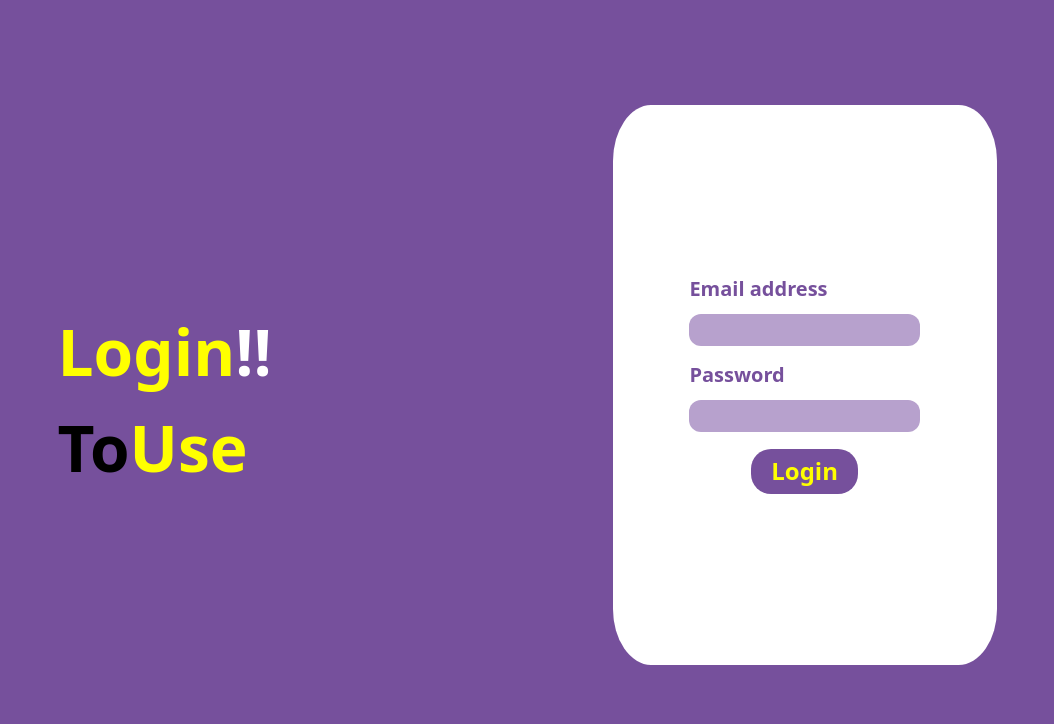
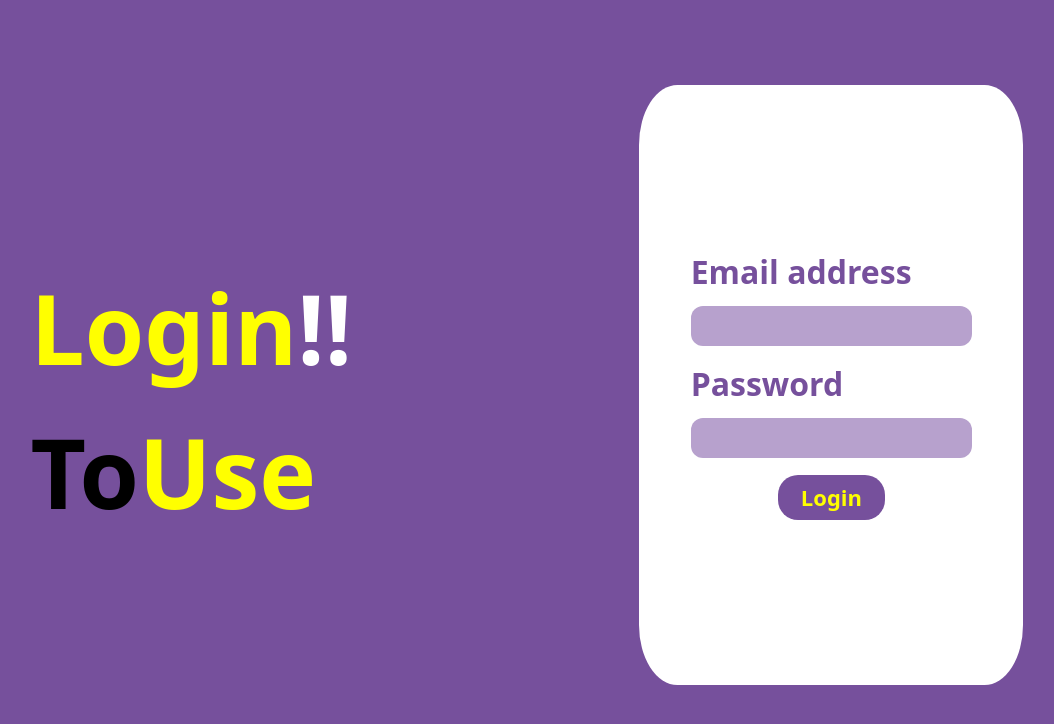
Before and after one commit to Maxzovert/mynotebook, a React (Create React App) app: page /login in a window 1280 px wide. Shown: the top 724 px of the page, without its empty margins (113-1167 px from the left). Built offline with nearby package versions, Linux system fonts and the light colour scheme; a web font is replaced by a local one.

Commit message:
minor edits

```diff
--- a/package.json
+++ b/package.json
@@ -11,7 +11,7 @@
     "react": "^18.3.1",
     "react-dom": "^18.3.1",
     "react-router-dom": "^6.26.1",
-    "react-scripts": "5.0.1",
+    "react-scripts": "^5.0.1",
     "styled-components": "^6.1.13",
     "web-vitals": "^2.1.4"
   },
--- a/public/index.html
+++ b/public/index.html
@@ -21,7 +21,7 @@
 
     <div id="root"></div>
     <script src="https://kit.fontawesome.com/9671d939cd.js" crossorigin="anonymous"></script>
-    <script src="https://cdn.jsdelivr.net/npm/bootstrap@5.3.3/dist/js/bootstrap.bundle.min.js" integrity="sha384-YvpcrYf0tY3lHB60NNkmXc5s9fDVZLESaAA55NDzOxhy9GkcIdslK1eN7N6jIeHz" crossorigin="anonymous"></script>
+    <!-- <script src="https://cdn.jsdelivr.net/npm/bootstrap@5.3.3/dist/js/bootstrap.bundle.min.js" integrity="sha384-YvpcrYf0tY3lHB60NNkmXc5s9fDVZLESaAA55NDzOxhy9GkcIdslK1eN7N6jIeHz" crossorigin="anonymous"></script> -->
 
   </body>
 </html>
--- a/src/components/GetStarted.jsx
+++ b/src/components/GetStarted.jsx
@@ -15,7 +15,7 @@ const GetStarted = ({ setWelScr , setShowLogSign}) => {
     <div className='getscon'>
         <img className='getsimg' src={Welcomelog} alt="Welcome" />
 
-      <p className='weltext'>Welcome <span style={{color:'yellow'}}>To</span> MyNoteBook</p>
+      <p className='weltext'>Welcome <span style={{color:'yellow'}}>To</span> SnapNotes</p>
         <button className='getsbtn' onClick={handleClick}>Get Started &gt; &gt; &gt; &gt;</button>
       </div>
     </>
--- a/src/components/styles/loginsignup.css
+++ b/src/components/styles/loginsignup.css
@@ -20,15 +20,15 @@ div[style="height: 50px;"] {
     font-optical-sizing: auto;
     font-style: normal;
     font-weight: 600;
-    font-size: 4rem;
+    font-size: 6rem;
 }
 .rtxt:hover{
-    letter-spacing: 2px;
+    letter-spacing: 1px;
 
 }
 .signupform{
 position: relative;
-height: 70%;
+height: 75%;
 width: 30%;
 margin-top: -30px;
 background:white;
@@ -49,7 +49,7 @@ border-radius: 10%;
     font-optical-sizing: auto;
     font-style: normal;
     color:#76509C;
-    font-size: 1.25rem;
+    font-size: 2rem;
     font-weight: 800;
 }
 .form-control{
@@ -57,8 +57,8 @@ border-radius: 10%;
     border: none;
     border-radius: 12px ;
     margin: 10px 0px;
-    height: 4vh;
-    width: 18vw;
+    height: 5vh;
+    width: 22vw;
     background: #b7a1cd;
     color: white;
     padding: 5px 22px 4px 16px;
@@ -72,7 +72,7 @@ border-radius: 10%;
     outline: none;
     border-radius: 20px;
     color: yellow;
-    font-size: 24px;
+    font-size: 22px;
     font-weight: 600;
     margin: 5px;
     cursor : pointer;
```
Also changed, not shown: src/components/Left.jsx (added), 1 other file (tests, documents, lock files or other folders).
